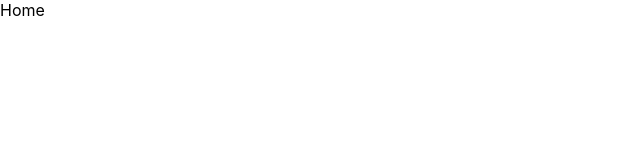
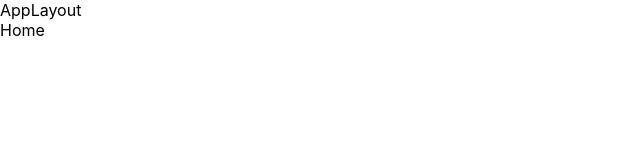
Before and after one commit to yuta-h418/ts-tutorial, a React (Create React App) app: page / in a window 1280 px wide. Shown: the top 160 px of the page, without its empty margins (0-640 px from the left). Built offline with nearby package versions, Linux system fonts and the light colour scheme.

Commit message:
レイアウトファイル作成

```diff
--- a/src/App.tsx
+++ b/src/App.tsx
@@ -4,14 +4,17 @@ import { Route, BrowserRouter as Router, Routes} from 'react-router-dom';
 import Home from './pages/Home';
 import Report from './pages/Report';
 import NoPage from './pages/NoPage';
+import AppLayout from './components/layout/AppLayout';
 
 function App() {
   return (
     <Router>
       <Routes>
-        <Route path="/" element={<Home />}/>
-        <Route path="/report" element={<Report />}/>
-        <Route path="*" element={<NoPage />}/>
+        <Route path="/" element={<AppLayout />}>
+          <Route index element={<Home />}/>
+          <Route path="/report" element={<Report />}/>
+          <Route path="*" element={<NoPage />}/>
+        </Route>
       </Routes>
     </Router>
   );
--- /dev/null
+++ b/src/components/layout/AppLayout.tsx
@@ -0,0 +1,13 @@
+import React from "react";
+import { Outlet } from "react-router-dom";
+
+const AppLayout = () => {
+    return (
+        <>
+            <div>AppLayout</div>
+            <Outlet />
+        </>
+    )
+}
+
+export default AppLayout
```
